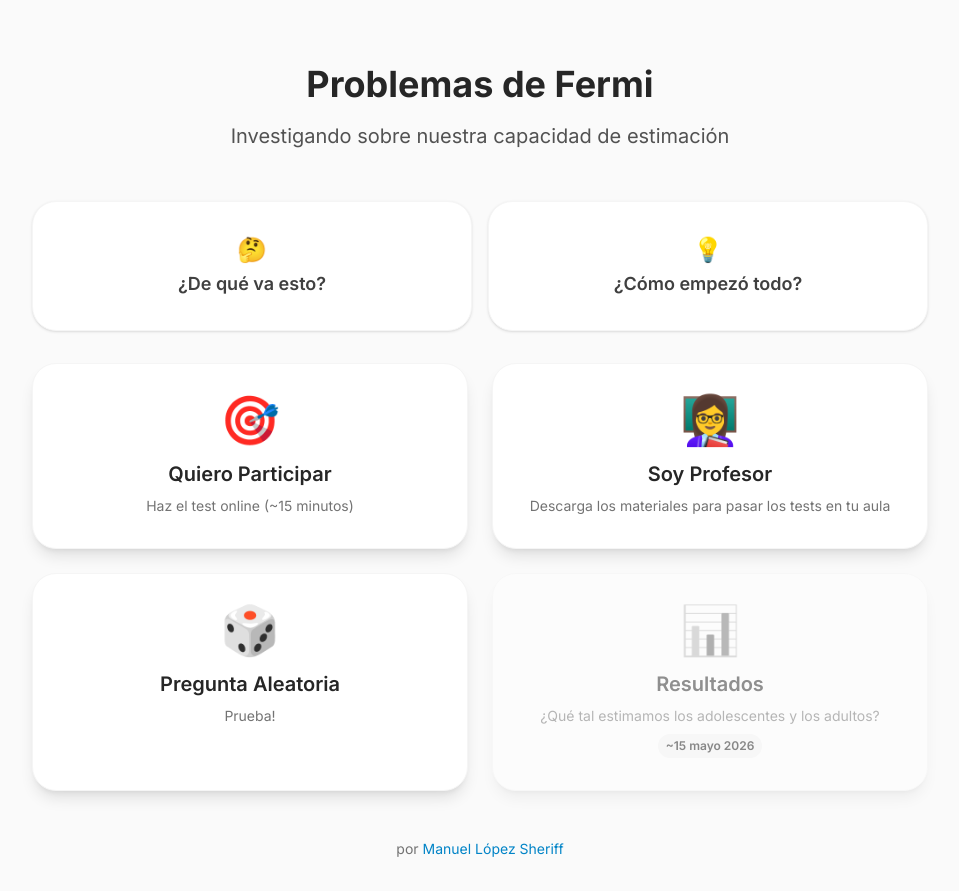
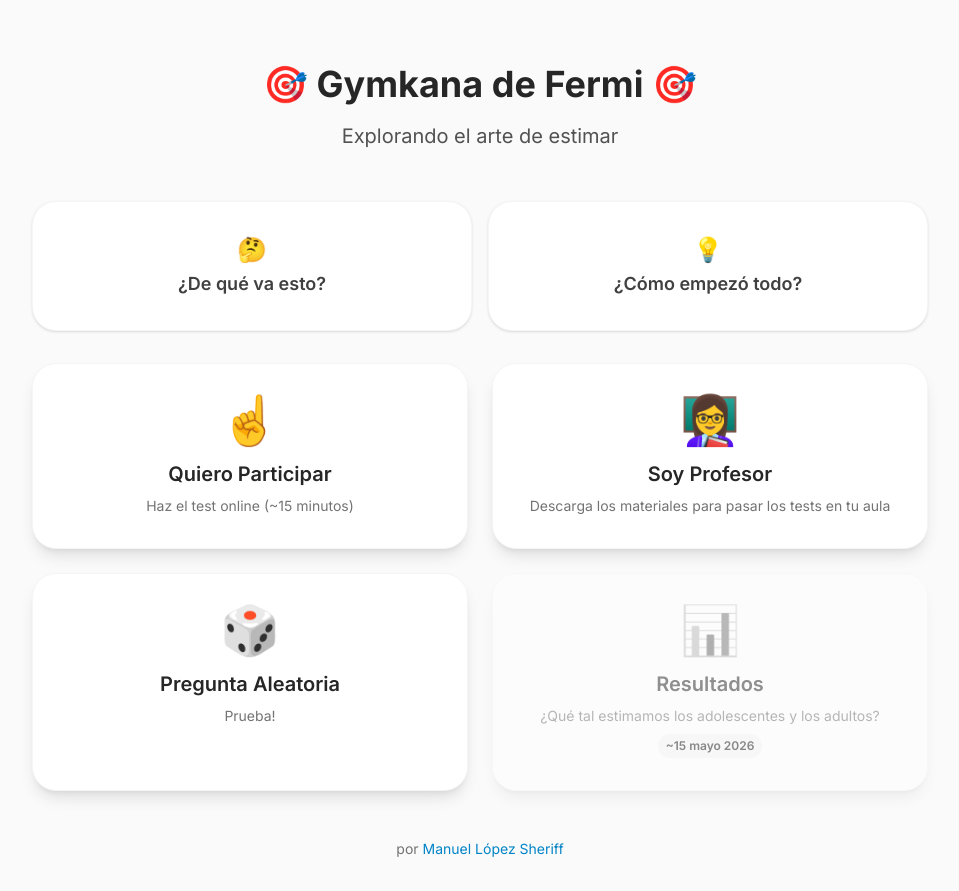
Before and after one commit to sheriffff/fermi, a Vue app: page / in a window 1280 px wide. Shown: the whole page, without its empty margins (160-1119 px from the left). Built offline with nearby package versions, Linux system fonts and the light colour scheme; no server answers.

Commit message:
cambiar titulos

```diff
--- a/src/views/HomeView.vue
+++ b/src/views/HomeView.vue
@@ -44,10 +44,10 @@ function handleFermiClick() {
       <!-- Logo / Título -->
       <div class="text-center mb-12">
         <h1 class="text-4xl font-bold text-neutral-800 mb-4">
-          Problemas de <span @click.prevent="handleFermiClick" class="cursor-default select-none">Fermi</span>
+          🎯 Gymkana de <span @click.prevent="handleFermiClick" class="cursor-default select-none">Fermi 🎯</span>
         </h1>
         <p class="text-xl text-neutral-600 leading-relaxed">
-          Investigando sobre nuestra capacidad de estimación
+          Explorando el arte de estimar
         </p>
       </div>
 
@@ -118,7 +118,7 @@ function handleFermiClick() {
           class="card-elevated group hover:shadow-xl transition-all duration-300 cursor-pointer text-center"
         >
           <div class="mb-4">
-            <span class="text-5xl group-hover:scale-110 transition-transform duration-300 inline-block">🎯</span>
+            <span class="text-5xl group-hover:scale-110 transition-transform duration-300 inline-block">☝️</span>
           </div>
           <h3 class="text-xl font-semibold text-neutral-800 mb-2">
             Quiero Participar
```
